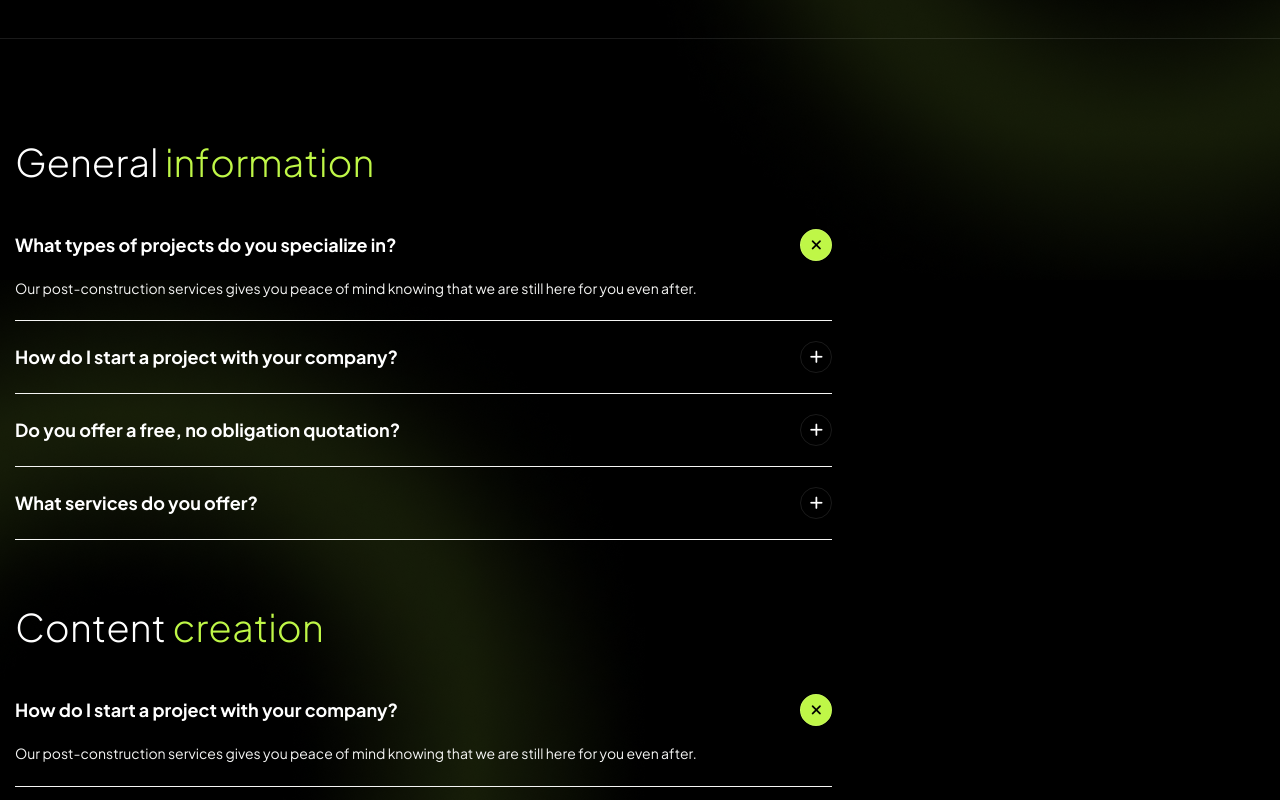
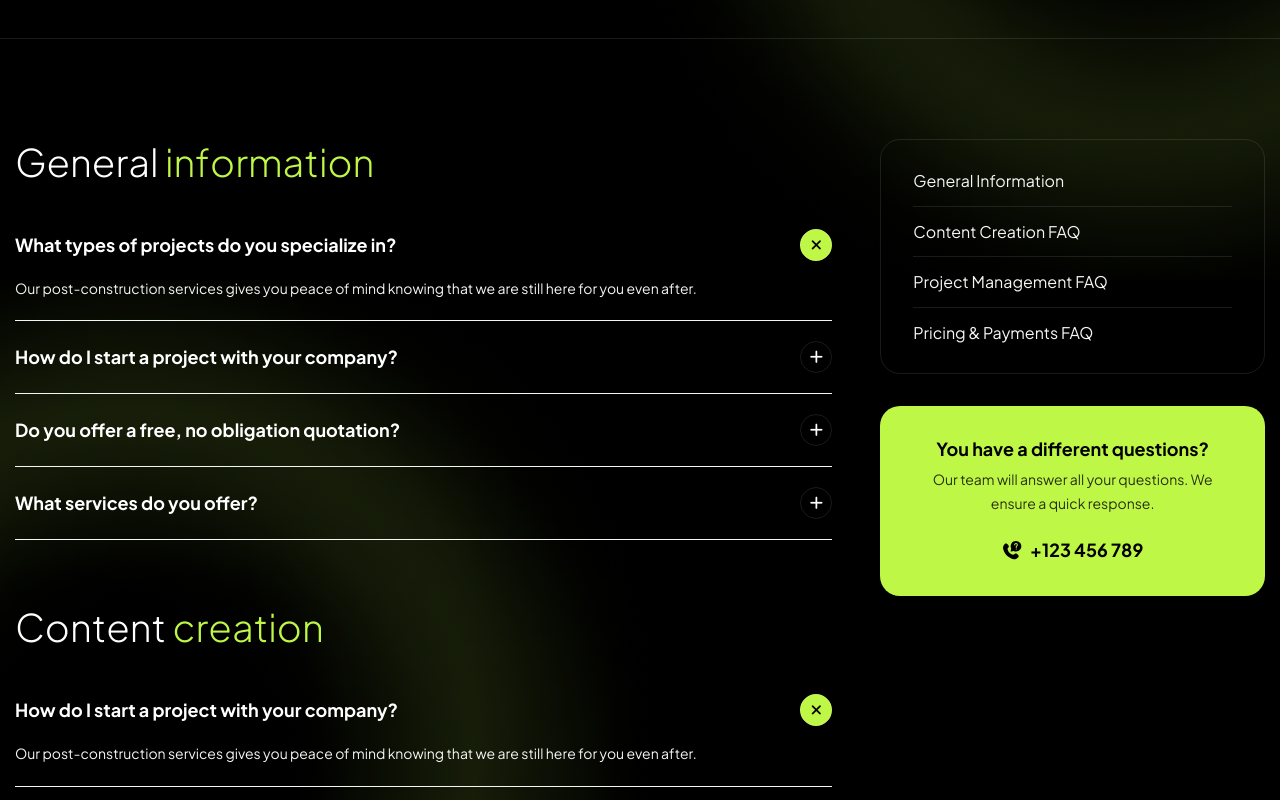
Before and after one commit to Jisap/vite-truesocial2, a React (Vite) app: page /faqs in a window 1280 px wide. Shown: the part 620-1420 px from the top of the page. Built offline with nearby package versions, Linux system fonts and the light colour scheme.

Commit message:
feat: add FaqSidebar component with category navigation and call-to-action section

```diff
--- a/src/components/sections/faqs/FaqSidebar.jsx
+++ b/src/components/sections/faqs/FaqSidebar.jsx
@@ -1,12 +1,30 @@
-import AnimatedText from "../../../components/ui/AnimatedText"
-import AccordionItem from "../../../components/ui/AccordionItem"
+import Reveal from "../../../components/ui/Reveal"
+import SidebarCta from "../../../components/ui/SidebarCta"
+import { faqCategories } from "@/data/faqCategories"
 
 
 
 const FaqSidebar = () => {
   return (
     <>
+      <aside className="flex flex-col gap-8 lg:sticky lg:top-32">
+        <Reveal className="rounded-[20px] border border-divider p-8">
+          <ul className="m-0 flex list-none flex-col gap-4 p-0">
+            {faqCategories.map((cat) => (
+              <li
+                key={cat.id}
+                className="border-b border-divider pb-4 capitalize last:border-0 last:pb-0"
+              >
+                <a href={`#${cat.id}`} className="text-body transition-colors duration-300 hover:text-accent">
+                  {cat.navLabel}
+                </a>
+              </li>
+            ))}
+          </ul>
+        </Reveal>
 
+        <SidebarCta delay={0.25} />
+      </aside>
     </>
   )
 }
```
